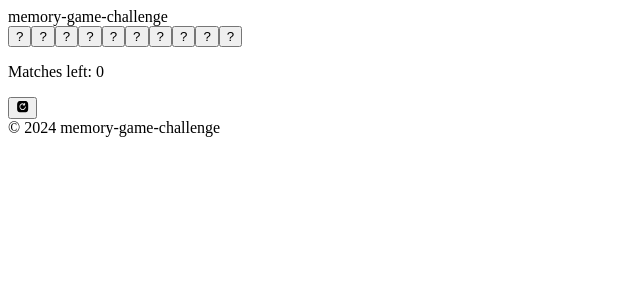
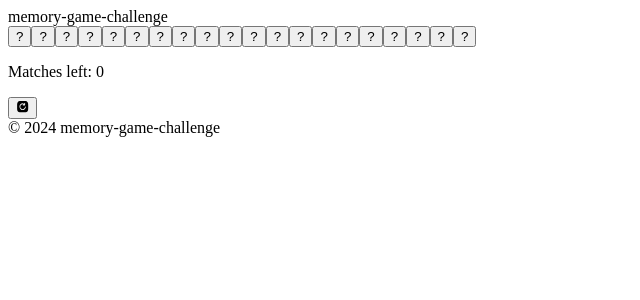
Before and after one commit to itsJosephV/memory-game-challenge, a React (Vite) app: page / in a window 1280 px wide. Shown: the top 300 px of the page, without its empty margins (0-640 px from the left). Built offline with nearby package versions, Linux system fonts and the light colour scheme; the HTML template or start-up script is replaced by a standard one.

Commit message:
added some todos 🗒️

```diff
--- a/src/App.tsx
+++ b/src/App.tsx
@@ -1,4 +1,4 @@
-import {XMemoryGame} from "./components/XMemoryGame";
+import {MemoryGame} from "./components/MemoryGame";
 
 export interface BoardProps {
   id: number;
@@ -22,27 +22,27 @@ function App() {
       {id: 9, flipped: false, value: "😍"},
       {id: 10, flipped: false, value: "🥳"},
     ],
-    // [
-    //   {id: 11, flipped: false, value: "🎉"},
-    //   {id: 12, flipped: false, value: "🥳"},
-    //   {id: 13, flipped: false, value: "🎁"},
-    //   {id: 14, flipped: false, value: "🎂"},
-    //   {id: 15, flipped: false, value: "🍰"},
-    // ],
-    // [
-    //   {id: 16, flipped: false, value: "🎉"},
-    //   {id: 17, flipped: false, value: "🥳"},
-    //   {id: 18, flipped: false, value: "🎁"},
-    //   {id: 19, flipped: false, value: "🎂"},
-    //   {id: 20, flipped: false, value: "🍰"},
-    // ],
+    [
+      {id: 11, flipped: false, value: "🎉"},
+      {id: 12, flipped: false, value: "🥳"},
+      {id: 13, flipped: false, value: "🎁"},
+      {id: 14, flipped: false, value: "🎂"},
+      {id: 15, flipped: false, value: "🍰"},
+    ],
+    [
+      {id: 16, flipped: false, value: "🎉"},
+      {id: 17, flipped: false, value: "🥳"},
+      {id: 18, flipped: false, value: "🎁"},
+      {id: 19, flipped: false, value: "🎂"},
+      {id: 20, flipped: false, value: "🍰"},
+    ],
   ];
 
   return (
     <main className="container m-auto grid min-h-screen grid-rows-[auto,1fr,auto] px-4">
       <header className="text-xl font-bold leading-[4rem]">memory-game-challenge</header>
       <section className="flex items-center justify-center py-8">
-        <XMemoryGame board={board} />
+        <MemoryGame board={board} />
       </section>
       <footer className="text-center leading-[4rem] opacity-70">
         © {new Date().getFullYear()} memory-game-challenge
--- a/src/components/MemoryGame.tsx
+++ b/src/components/MemoryGame.tsx
@@ -1,4 +1,4 @@
-import {useEffect, useState} from "react";
+import {useState} from "react";
 
 import {BoardProps} from "../App";
 import {RestartIcon} from "../icons/Restart";
@@ -7,9 +7,12 @@ export const MemoryGame = ({board}: {board: BoardProps[][]}) => {
   const [boardItems, setBoardItems] = useState(board);
   const [matches, setMatches] = useState<BoardProps[]>([]);
   const [gameCompleted, setGameCompleted] = useState(false);
+  // Attemps
+  // Restart Game
 
   const flipCard = (id: number) => {
     if (matches.length === 2) return;
+
     const updatedBoard = boardItems.map((row) =>
       row.map((card) => {
         if (card.id === id) {
@@ -21,39 +24,28 @@ export const MemoryGame = ({board}: {board: BoardProps[][]}) => {
     );
 
     setBoardItems(updatedBoard);
+    isMatch(id);
+    const completed = updatedBoard.flat().every((card) => card.flipped);
 
-    handleMatch(id);
-  };
-
-  const isBoardCompleted = () => {
-    const completed = boardItems.flat().every((card) => card.flipped);
-
-    if (completed && !gameCompleted) {
+    if (completed) {
       setGameCompleted(true);
     }
   };
 
-  const handleMatch = (id: number) => {
+  const isMatch = (id: number) => {
     const selectedItem = boardItems.flat().find((card) => card.id === id);
 
     if (!selectedItem || selectedItem.flipped || matches.includes(selectedItem)) return;
 
-    if (matches.length === 2) {
-      setMatches([]);
+    const newMatches = [...matches, selectedItem];
 
-      return;
-    }
-    setMatches([...matches, selectedItem]);
-  };
+    setMatches(newMatches);
 
-  useEffect(() => {
-    if (matches.length !== 2) return;
-    const [item1, item2] = matches;
+    if (newMatches.length === 2) {
+      const [item1, item2] = newMatches;
 
       if (item1.value === item2.value) {
         setMatches([]);
-      isBoardCompleted();
-
         console.log("match found");
       } else {
         setTimeout(() => {
@@ -72,7 +64,8 @@ export const MemoryGame = ({board}: {board: BoardProps[][]}) => {
           console.log("match not found");
         }, 1000);
       }
-  }, [matches, boardItems]);
+    }
+  };
 
   return (
     <div className="flex flex-col gap-2">
@@ -94,7 +87,7 @@ export const MemoryGame = ({board}: {board: BoardProps[][]}) => {
       <div className="flex gap-2">
         <div className="flex-1 items-center rounded-md bg-stone-700 p-2 px-4 font-mono text-stone-300">
           <div className="flex justify-between">
-            <p className="">Matches left: 2</p>
+            <p className="">Matches left: 0</p>
             {gameCompleted && <p className="text-emerald-500">Game completed</p>}
           </div>
         </div>
--- a/src/components/XMemoryGame.tsx
+++ /dev/null
@@ -1,98 +0,0 @@
-import {useState} from "react";
-
-import {BoardProps} from "../App";
-import {RestartIcon} from "../icons/Restart";
-
-export const XMemoryGame = ({board}: {board: BoardProps[][]}) => {
-  const [boardItems, setBoardItems] = useState(board);
-  const [matches, setMatches] = useState<BoardProps[]>([]);
-  const [gameCompleted, setGameCompleted] = useState(false);
-
-  const flipCard = (id: number) => {
-    if (matches.length === 2) return;
-
-    const updatedBoard = boardItems.map((row) =>
-      row.map((card) => {
-        if (card.id === id) {
-          return {...card, flipped: true};
-        }
-
-        return card;
-      }),
-    );
-
-    setBoardItems(updatedBoard);
-    isMatch(id);
-    const completed = updatedBoard.flat().every((card) => card.flipped);
-
-    if (completed) {
-      setGameCompleted(true);
-    }
-  };
-
-  const isMatch = (id: number) => {
-    const selectedItem = boardItems.flat().find((card) => card.id === id);
-
-    if (!selectedItem || selectedItem.flipped || matches.includes(selectedItem)) return;
-
-    const newMatches = [...matches, selectedItem];
-
-    setMatches(newMatches);
-
-    if (newMatches.length === 2) {
-      const [item1, item2] = newMatches;
-
-      if (item1.value === item2.value) {
-        setMatches([]);
-        console.log("match found");
-      } else {
-        setTimeout(() => {
-          const updatedBoard = boardItems.map((row) =>
-            row.map((card) => {
-              if (card.id === item1.id || card.id === item2.id) {
-                return {...card, flipped: false};
-              }
-
-              return card;
-            }),
-          );
-
-          setBoardItems(updatedBoard);
-          setMatches([]);
-          console.log("match not found");
-        }, 1000);
-      }
-    }
-  };
-
-  return (
-    <div className="flex flex-col gap-2">
-      <div className="grid grid-cols-5 gap-1">
-        {boardItems.map((items) => {
-          return items.map((item) => {
-            return (
-              <button
-                key={item.id}
-                className="h-20 w-20 rounded-md border border-stone-100/10 text-3xl"
-                onClick={() => flipCard(item.id)}
-              >
-                {item.flipped ? item.value : "?"}
-              </button>
-            );
-          });
-        })}
-      </div>
-      <div className="flex gap-2">
-        <div className="flex-1 items-center rounded-md bg-stone-700 p-2 px-4 font-mono text-stone-300">
-          <div className="flex justify-between">
-            <p className="">Matches left: 0</p>
-            {gameCompleted && <p className="text-emerald-500">Game completed</p>}
-          </div>
-        </div>
-        <button className="items-center rounded-md bg-stone-700 p-2">
-          <RestartIcon className="h-6 w-6 text-stone-300" />
-        </button>
-      </div>
-    </div>
-  );
-};
```
Lines whose indentation alone changed are shown as unchanged.
